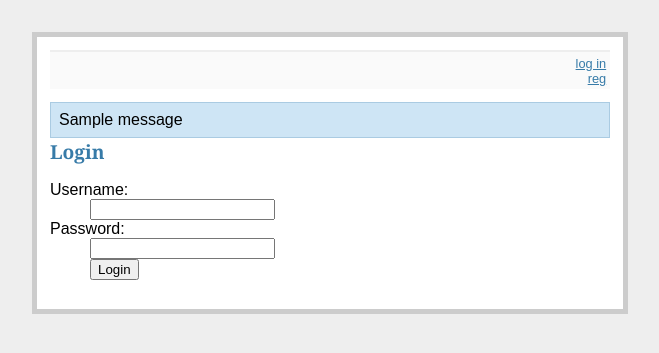
After one commit to kosmovskiy-berezhnov/SocialNetwork, a Flask app: template templates/login.html in a window 1280 px wide. The commit adds this page. Shown: the top 353 px of the page, without its empty margins (310-969 px from the left). Run offline with Flask 2, Linux system fonts and the light colour scheme; the template is opened without the code that fills it, so the values that code supplies are empty; tables that the repository leaves empty hold one stand-in row (values such as "Sample post"); one stand-in notice (Sample message) is shown.

Commit message:
registration, login, logout

```diff
--- a/api/__init__.py
+++ /dev/null
@@ -1,5 +0,0 @@
-import connexion
-
-# Create the application instance
-app = connexion.App(__name__, specification_dir='./swagger/')
-app.add_api('swagger.yml')
--- a/app.py
+++ b/app.py
@@ -1,5 +1,17 @@
-from flask import render_template
-from api.__init__ import app
+import os
+import sqlite3
+from flask import Flask, request, session, g, redirect, url_for, render_template, flash
+from flask_sqlalchemy import SQLAlchemy
+
+app = Flask(__name__)
+app.config.update(DEBUG=True, SECRET_KEY='secretkey',
+                  USERNAME='admin', PASSWORD='admin')
+app.config['SQLALCHEMY_DATABASE_URI'] = 'postgresql://postgres:123@localhost:5432/socialNetwork'
+db = SQLAlchemy(app)
+
+from models import user
+
+db.create_all()
 
 
 @app.route('/')
@@ -7,5 +19,50 @@ def home():
     return render_template('home.html')
 
 
+@app.route('/reg', methods=['GET', 'POST'])
+def reg():
+    # session.pop('logged_in', None)
+    if request.method == 'POST':
+        _name = request.form['username']
+        _password = request.form['password']
+        data = user.User.query.filter_by(username=_name).all()
+        if data != []:
+            flash('This username has already exist!')
+            return render_template('registration.html')
+        else:
+            flash('Success')
+            reg = user.User(_name, _password)
+            db.session.add(reg)
+            db.session.commit()
+            session['logged_in'] = True
+            session['name'] = _name
+            return render_template('home.html')
+    return render_template('registration.html')
+
+
+@app.route('/login', methods=['GET', 'POST'])
+def login():
+    if request.method == 'POST':
+        _name = request.form['username']
+        _password = request.form['password']
+        data = user.User.query.filter_by(username=_name).all()
+        if data == [] or not data[0].checkPas(_password):
+            flash('Invalid username or password ')
+        else:
+            session['logged_in'] = True
+            session['name'] = _name
+            flash('You were logged in')
+            return render_template('home.html')
+    return render_template('login.html')
+
+
+@app.route('/logout')
+def logout():
+    session.pop('logged_in', None)
+    flash('You were logged out')
+    return render_template('home.html')
+
+
 if __name__ == '__main__':
+    app.debug = True
     app.run(host='127.0.0.1', port=5000, debug=True)
--- a/requirements.txt
+++ /dev/null
@@ -1,2 +0,0 @@
-Flask==1.0.2
-connexion==2.2.0
--- /dev/null
+++ b/static/style.css
@@ -0,0 +1,18 @@
+body            { font-family: sans-serif; background: #eee; }
+a, h1, h2       { color: #377ba8; }
+h1, h2          { font-family: 'Georgia', serif; margin: 0; }
+h1              { border-bottom: 2px solid #eee; }
+h2              { font-size: 1.2em; }
+
+.page           { margin: 2em auto; width: 35em; border: 5px solid #ccc;
+                  padding: 0.8em; background: white; }
+.entries        { list-style: none; margin: 0; padding: 0; }
+.entries li     { margin: 0.8em 1.2em; }
+.entries li h2  { margin-left: -1em; }
+.add-entry      { font-size: 0.9em; border-bottom: 1px solid #ccc; }
+.add-entry dl   { font-weight: bold; }
+.metanav        { text-align: right; font-size: 0.8em; padding: 0.3em;
+                  margin-bottom: 1em; background: #fafafa; }
+.flash          { background: #cee5F5; padding: 0.5em;
+                  border: 1px solid #aacbe2; }
+.error          { background: #f0d6d6; padding: 0.5em; }
--- /dev/null
+++ b/templates/layout.html
@@ -0,0 +1,20 @@
+<!doctype html>
+<title>Social Network</title>
+<link rel=stylesheet type=text/css href="{{ url_for('static', filename='style.css') }}">
+<div class=page>
+    <h1>{% print(session.blog) %}</h1>
+    <div class=metanav>
+        {% if not session.logged_in %}
+        <a href="{{ url_for('login') }}">log in</a>
+        <br>
+        <a href="{{ url_for('reg') }}">reg</a>
+        {% else %}
+        <a href="{{ url_for('logout') }}">log out</a>
+        <h3> {% print(session.name) %} </h3>
+        {% endif %}
+    </div>
+    {% for message in get_flashed_messages() %}
+    <div class=flash>{{ message }}</div>
+    {% endfor %}
+    {% block body %}{% endblock %}
+</div>
--- /dev/null
+++ b/templates/login.html
@@ -0,0 +1,13 @@
+{% extends "layout.html" %}
+{% block body %}
+  <h2>Login</h2>
+  <form action="{{ url_for('login') }}" method=post>
+    <dl>
+      <dt>Username:
+      <dd><input type=text name=username required>
+      <dt>Password:
+      <dd><input type=password name=password required>
+      <dd><input type=submit value=Login>
+    </dl>
+  </form>
+{% endblock %}
```
Also changed, not shown: api/swagger/swagger.yml (deleted, +0 -30 lines), models/user.py (+17 -9 lines), templates/home.html (+4 -10 lines), templates/registration.html (added, +13 -0 lines).
